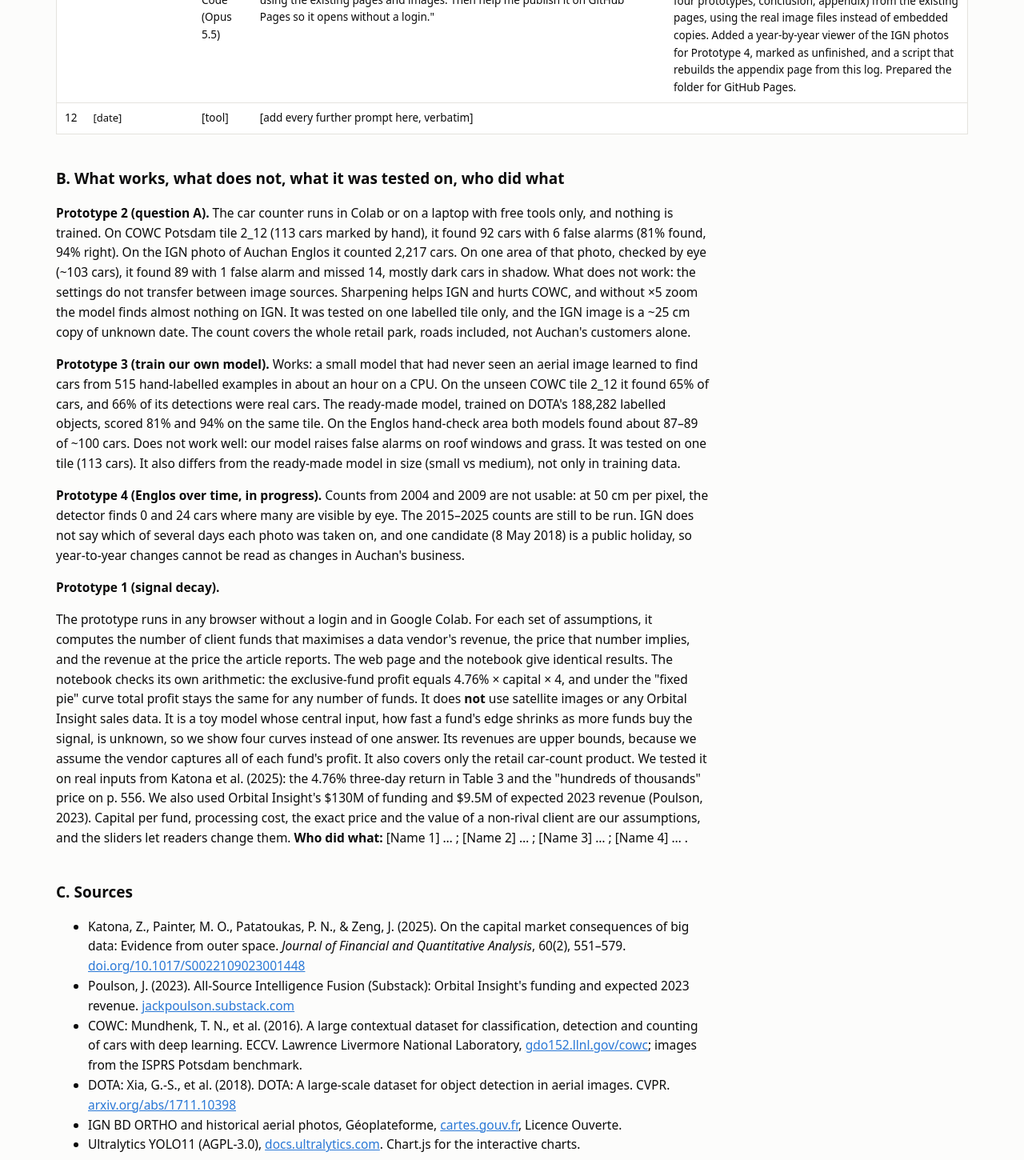
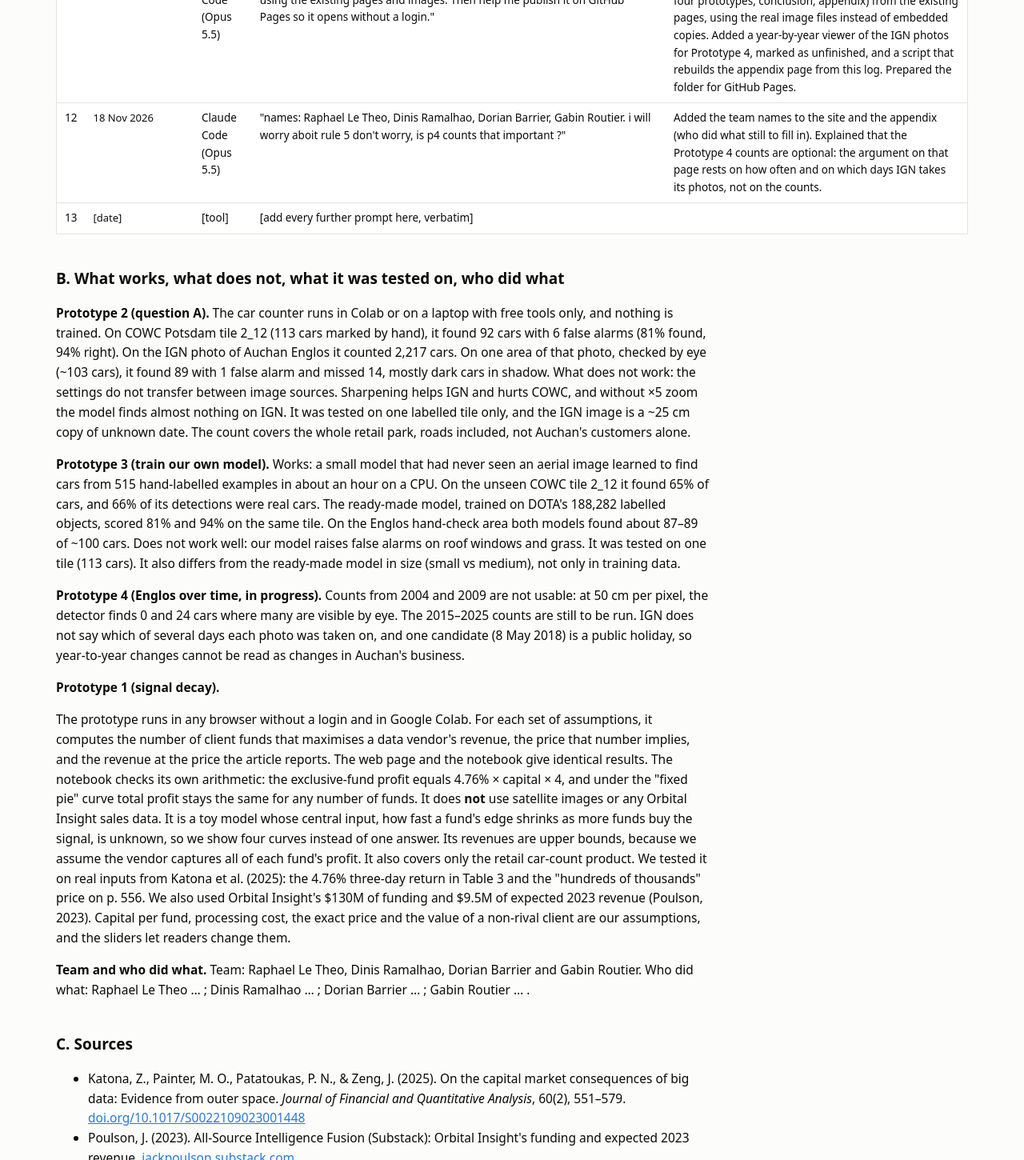
Before and after one commit to RaphLT/Satellite-insights, a plain HTML site: page site/appendix.html in a window 1280 px wide. Shown: the part 2100-3550 px from the top of the page at 80% size. Drawn offline with Linux system fonts and the light colour scheme.

Commit message:
Add team names; log prompt 12
Co-Authored-By: Claude Opus 5.5 <noreply@anthropic.com>

```diff
--- a/site/appendix.html
+++ b/site/appendix.html
@@ -33,14 +33,16 @@
 <tr><td>9</td><td>18 Nov 2026, 09:57</td><td>Claude (Opus 5.5)</td><td>(no text) <i>Attached: 7 IGN photos of Englos, 5 COWC Potsdam tiles with their labels, and the 2_12 GIMP file.</i></td><td>Matched each IGN file to its year by comparing it with IGN thumbnails; the 2012 photo turned out to be a duplicate of 2025. Trained YOLO11n on 515 labelled cars (30 rounds, about 1 hour on CPU). Chose the confidence cut-off on validation tile 6_8 only. Tested on unseen tile 2_12: ours 73 right, 37 false alarms, 40 missed; the ready-made model 92 right, 6 false alarms, 21 missed. On the Englos hand-check area the two were about equal. Published the Prototype 3 page and started the year-by-year counts.</td></tr>
 <tr><td>10</td><td>18 Nov 2026, 11:08</td><td>Claude (Opus 5.5)</td><td>"oc now can we export this to claude code, i would like to make a website"</td><td>Packaged all prototypes, data, results and a CLAUDE.md briefing into one folder for Claude Code.</td></tr>
 <tr><td>11</td><td>18 Nov 2026, 11:27</td><td>Claude Code (Opus 5.5)</td><td>"Read CLAUDE.md. Build the project website with the structure it suggests, using the existing pages and images. Then help me publish it on GitHub Pages so it opens without a login."</td><td>Built a seven-page static website in <code>site/</code> (home, the four prototypes, conclusion, appendix) from the existing pages, using the real image files instead of embedded copies. Added a year-by-year viewer of the IGN photos for Prototype 4, marked as unfinished, and a script that rebuilds the appendix page from this log. Prepared the folder for GitHub Pages.</td></tr>
-<tr><td>12</td><td>[date]</td><td>[tool]</td><td>[add every further prompt here, verbatim]</td><td></td></tr>
+<tr><td>12</td><td>18 Nov 2026</td><td>Claude Code (Opus 5.5)</td><td>"names: Raphael Le Theo, Dinis Ramalhao, Dorian Barrier, Gabin Routier. i will worry aboit rule 5 don't worry, is p4 counts that important ?"</td><td>Added the team names to the site and the appendix (who did what still to fill in). Explained that the Prototype 4 counts are optional: the argument on that page rests on how often and on which days IGN takes its photos, not on the counts.</td></tr>
+<tr><td>13</td><td>[date]</td><td>[tool]</td><td>[add every further prompt here, verbatim]</td><td></td></tr>
 </tbody></table></div>
 <h2>B. What works, what does not, what it was tested on, who did what</h2>
 <p><b>Prototype 2 (question A).</b> The car counter runs in Colab or on a laptop with free tools only, and nothing is trained. On COWC Potsdam tile 2_12 (113 cars marked by hand), it found 92 cars with 6 false alarms (81% found, 94% right). On the IGN photo of Auchan Englos it counted 2,217 cars. On one area of that photo, checked by eye (~103 cars), it found 89 with 1 false alarm and missed 14, mostly dark cars in shadow. What does not work: the settings do not transfer between image sources. Sharpening helps IGN and hurts COWC, and without ×5 zoom the model finds almost nothing on IGN. It was tested on one labelled tile only, and the IGN image is a ~25 cm copy of unknown date. The count covers the whole retail park, roads included, not Auchan's customers alone.</p>
 <p><b>Prototype 3 (train our own model).</b> Works: a small model that had never seen an aerial image learned to find cars from 515 hand-labelled examples in about an hour on a CPU. On the unseen COWC tile 2_12 it found 65% of cars, and 66% of its detections were real cars. The ready-made model, trained on DOTA's 188,282 labelled objects, scored 81% and 94% on the same tile. On the Englos hand-check area both models found about 87–89 of ~100 cars. Does not work well: our model raises false alarms on roof windows and grass. It was tested on one tile (113 cars). It also differs from the ready-made model in size (small vs medium), not only in training data.</p>
 <p><b>Prototype 4 (Englos over time, in progress).</b> Counts from 2004 and 2009 are not usable: at 50 cm per pixel, the detector finds 0 and 24 cars where many are visible by eye. The 2015–2025 counts are still to be run. IGN does not say which of several days each photo was taken on, and one candidate (8 May 2018) is a public holiday, so year-to-year changes cannot be read as changes in Auchan's business.</p>
 <p><b>Prototype 1 (signal decay).</b></p>
-<p>The prototype runs in any browser without a login and in Google Colab. For each set of assumptions, it computes the number of client funds that maximises a data vendor's revenue, the price that number implies, and the revenue at the price the article reports. The web page and the notebook give identical results. The notebook checks its own arithmetic: the exclusive-fund profit equals 4.76% × capital × 4, and under the "fixed pie" curve total profit stays the same for any number of funds. It does <b>not</b> use satellite images or any Orbital Insight sales data. It is a toy model whose central input, how fast a fund's edge shrinks as more funds buy the signal, is unknown, so we show four curves instead of one answer. Its revenues are upper bounds, because we assume the vendor captures all of each fund's profit. It also covers only the retail car-count product. We tested it on real inputs from Katona et al. (2025): the 4.76% three-day return in Table 3 and the "hundreds of thousands" price on p. 556. We also used Orbital Insight's $130M of funding and $9.5M of expected 2023 revenue (Poulson, 2023). Capital per fund, processing cost, the exact price and the value of a non-rival client are our assumptions, and the sliders let readers change them. <b>Who did what:</b> [Name 1] … ; [Name 2] … ; [Name 3] … ; [Name 4] … .</p>
+<p>The prototype runs in any browser without a login and in Google Colab. For each set of assumptions, it computes the number of client funds that maximises a data vendor's revenue, the price that number implies, and the revenue at the price the article reports. The web page and the notebook give identical results. The notebook checks its own arithmetic: the exclusive-fund profit equals 4.76% × capital × 4, and under the "fixed pie" curve total profit stays the same for any number of funds. It does <b>not</b> use satellite images or any Orbital Insight sales data. It is a toy model whose central input, how fast a fund's edge shrinks as more funds buy the signal, is unknown, so we show four curves instead of one answer. Its revenues are upper bounds, because we assume the vendor captures all of each fund's profit. It also covers only the retail car-count product. We tested it on real inputs from Katona et al. (2025): the 4.76% three-day return in Table 3 and the "hundreds of thousands" price on p. 556. We also used Orbital Insight's $130M of funding and $9.5M of expected 2023 revenue (Poulson, 2023). Capital per fund, processing cost, the exact price and the value of a non-rival client are our assumptions, and the sliders let readers change them.</p>
+<p><b>Team and who did what.</b> Team: Raphael Le Theo, Dinis Ramalhao, Dorian Barrier and Gabin Routier. Who did what: Raphael Le Theo … ; Dinis Ramalhao … ; Dorian Barrier … ; Gabin Routier … .</p>
 
 <h2>C. Sources</h2>
 <ul>
```
Also changed, not shown: site/index.html (+1 -0 lines), 2 other files.
